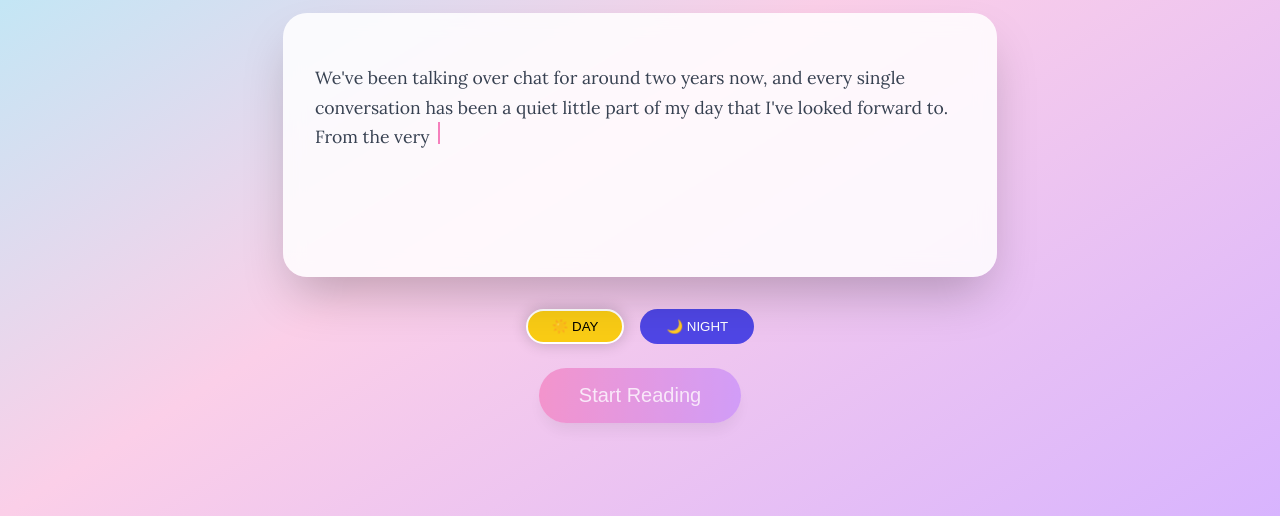
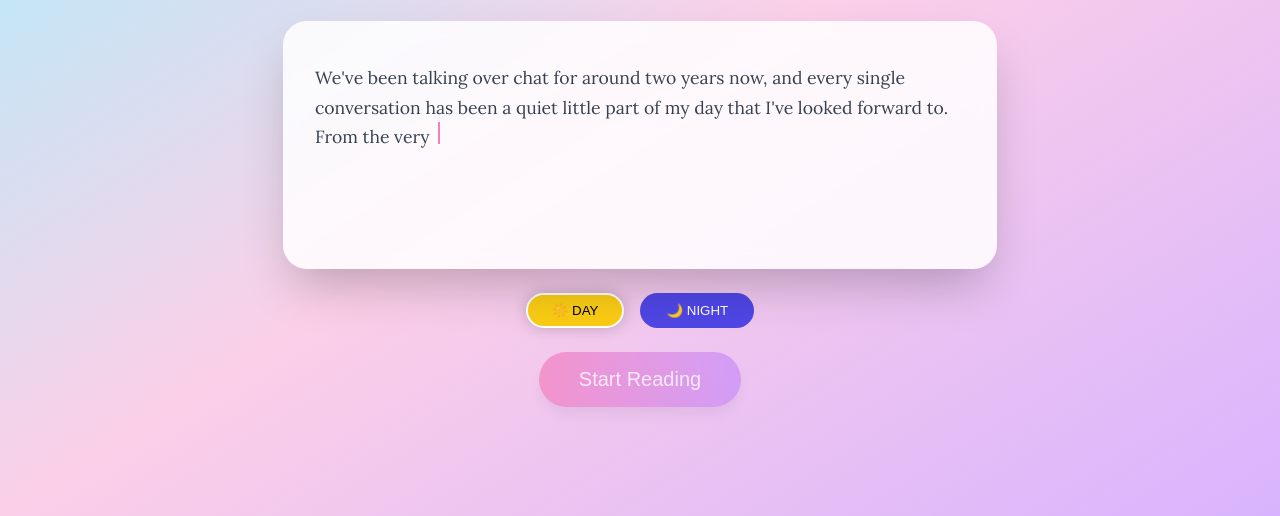
Before and after one commit to debojit2006/A-Letter-Just-for-You2, a plain HTML site: page index.html in a window 1280 px wide. Shown: the part 284-800 px from the top of the page. Drawn offline with Linux system fonts and the light colour scheme.

Commit message:
Update style.css

```diff
--- a/style.css
+++ b/style.css
@@ -108,13 +108,14 @@ body, html {
     background: rgba(255, 255, 255, 0.85);
     backdrop-filter: blur(10px);
     border-radius: 24px;
-    padding: 2rem;
+    padding: 1.5rem 2rem;
     box-shadow: 0 25px 50px -12px rgba(0,0,0,0.25);
     width: 100%;
     max-width: 650px;
-    margin: 2rem 0;
+    margin: 1.5rem 0;
     min-height: 200px;
-    overflow-y: auto;
+    max-height: 45vh; /* Limits the height to 45% of the screen's height */
+    overflow-y: auto; /* Creates a scrollbar when content is too long */
     text-align: left;
 }
 #letter-text {
```
